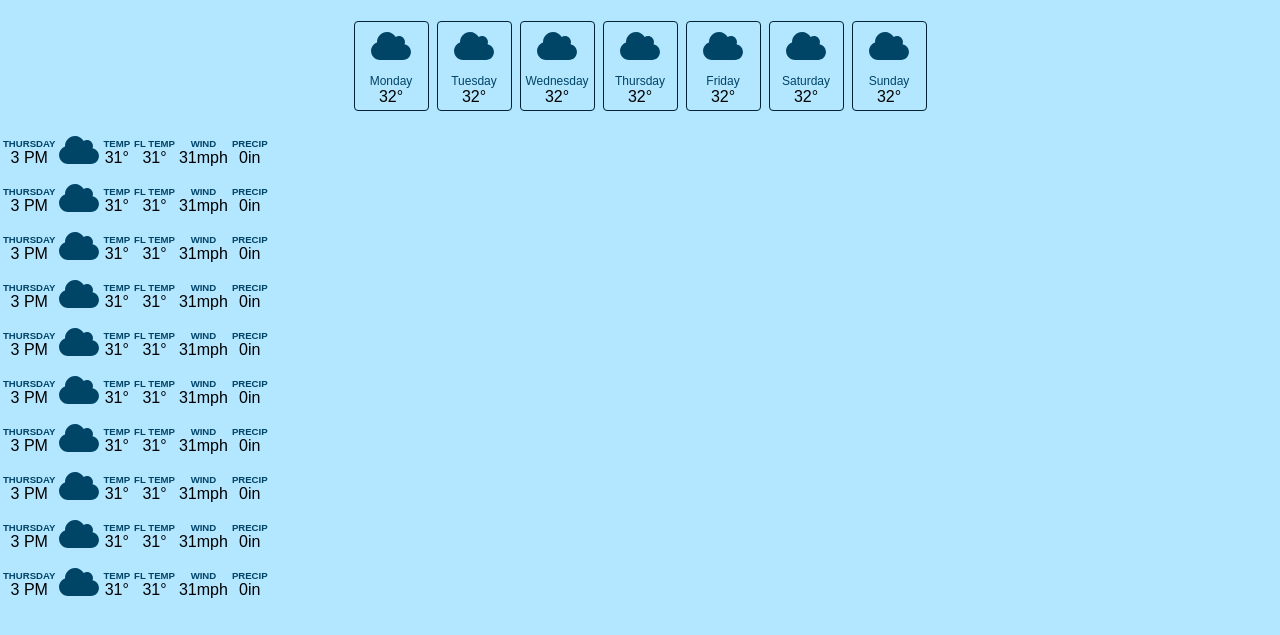
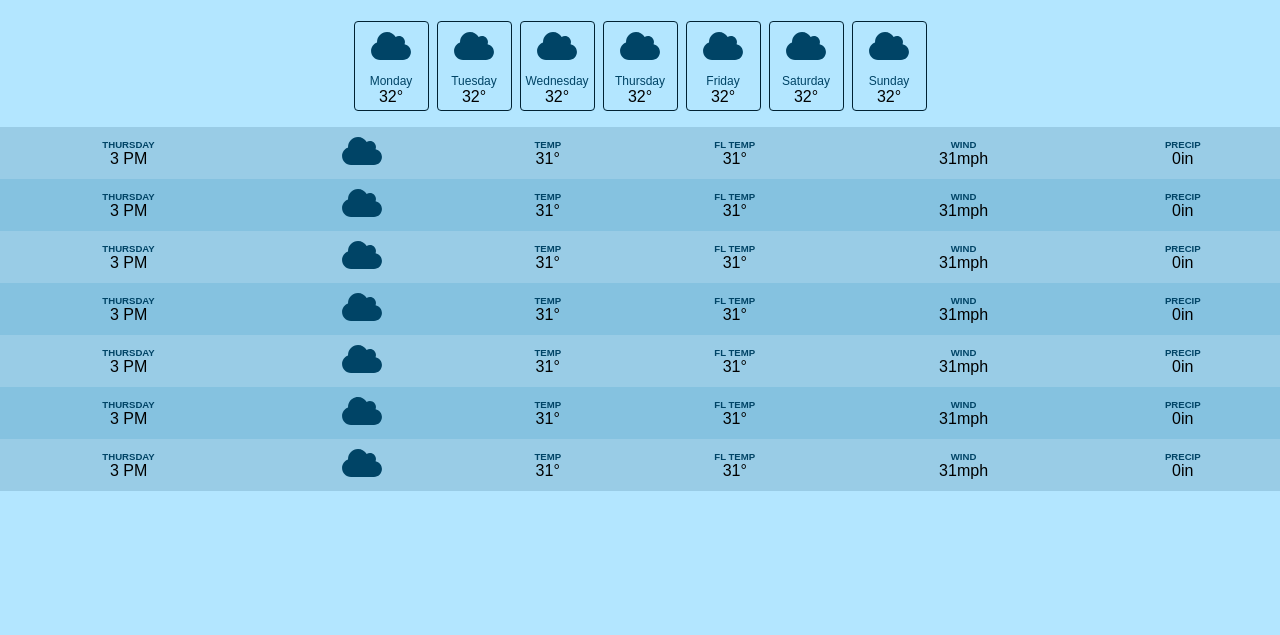
Before and after one commit to rtokala14/weather-overhaul, a website built with Vite: page index.html in a window 1280 px wide. Shown: the part 107-742 px from the top of the page. Built offline with nearby package versions, Linux system fonts and the light colour scheme.

Commit message:
Add hour section CSS

```diff
--- a/index.html
+++ b/index.html
@@ -118,8 +118,6 @@
           </div>
         </td>
       </tr>
-    </tbody>
-    <tbody data-hour-section>
       <tr class="hour-row">
         <td>
           <div class="info-group">
@@ -155,8 +153,6 @@
           </div>
         </td>
       </tr>
-    </tbody>
-    <tbody data-hour-section>
       <tr class="hour-row">
         <td>
           <div class="info-group">
@@ -192,8 +188,6 @@
           </div>
         </td>
       </tr>
-    </tbody>
-    <tbody data-hour-section>
       <tr class="hour-row">
         <td>
           <div class="info-group">
@@ -229,8 +223,6 @@
           </div>
         </td>
       </tr>
-    </tbody>
-    <tbody data-hour-section>
       <tr class="hour-row">
         <td>
           <div class="info-group">
@@ -266,8 +258,6 @@
           </div>
         </td>
       </tr>
-    </tbody>
-    <tbody data-hour-section>
       <tr class="hour-row">
         <td>
           <div class="info-group">
@@ -303,119 +293,6 @@
           </div>
         </td>
       </tr>
-    </tbody>
-    <tbody data-hour-section>
-      <tr class="hour-row">
-        <td>
-          <div class="info-group">
-            <div class="label">Thursday</div>
-            <div>3 PM</div>
-          </div>
-        </td>
-        <td>
-          <img src="icons/cloud.svg" alt="" class="weather-icon">
-        </td>
-        <td>
-          <div class="info-group">
-            <div class="label">TEMP</div>
-            <div>31&deg;</div>
-          </div>
-        </td>
-        <td>
-          <div class="info-group">
-            <div class="label">FL Temp</div>
-            <div>31&deg;</div>
-          </div>
-        </td>
-        <td>
-          <div class="info-group">
-            <div class="label">Wind</div>
-            <div><span class="vlaue-sub-info">31mph</span></div>
-          </div>
-        </td>
-        <td>
-          <div class="info-group">
-            <div class="label">Precip</div>
-            <div><span class="vlaue-sub-info">0in</span></div>
-          </div>
-        </td>
-      </tr>
-    </tbody>
-    <tbody data-hour-section>
-      <tr class="hour-row">
-        <td>
-          <div class="info-group">
-            <div class="label">Thursday</div>
-            <div>3 PM</div>
-          </div>
-        </td>
-        <td>
-          <img src="icons/cloud.svg" alt="" class="weather-icon">
-        </td>
-        <td>
-          <div class="info-group">
-            <div class="label">TEMP</div>
-            <div>31&deg;</div>
-          </div>
-        </td>
-        <td>
-          <div class="info-group">
-            <div class="label">FL Temp</div>
-            <div>31&deg;</div>
-          </div>
-        </td>
-        <td>
-          <div class="info-group">
-            <div class="label">Wind</div>
-            <div><span class="vlaue-sub-info">31mph</span></div>
-          </div>
-        </td>
-        <td>
-          <div class="info-group">
-            <div class="label">Precip</div>
-            <div><span class="vlaue-sub-info">0in</span></div>
-          </div>
-        </td>
-      </tr>
-    </tbody>
-    <tbody data-hour-section>
-      <tr class="hour-row">
-        <td>
-          <div class="info-group">
-            <div class="label">Thursday</div>
-            <div>3 PM</div>
-          </div>
-        </td>
-        <td>
-          <img src="icons/cloud.svg" alt="" class="weather-icon">
-        </td>
-        <td>
-          <div class="info-group">
-            <div class="label">TEMP</div>
-            <div>31&deg;</div>
-          </div>
-        </td>
-        <td>
-          <div class="info-group">
-            <div class="label">FL Temp</div>
-            <div>31&deg;</div>
-          </div>
-        </td>
-        <td>
-          <div class="info-group">
-            <div class="label">Wind</div>
-            <div><span class="vlaue-sub-info">31mph</span></div>
-          </div>
-        </td>
-        <td>
-          <div class="info-group">
-            <div class="label">Precip</div>
-            <div><span class="vlaue-sub-info">0in</span></div>
-          </div>
-        </td>
-      </tr>
-    </tbody>
-    <tbody data-hour-section>
       <tr class="hour-row">
         <td>
           <div class="info-group">
--- a/style.css
+++ b/style.css
@@ -96,3 +96,21 @@ header {
   color: hsl(200, 100%, 20%);
   margin-top: .5rem;
 }
+
+.hour-section {
+  width: 100%;
+  text-align: center;
+  border-spacing: 0;
+}
+
+.hour-row {
+  background-color: hsl(200, 60%, 75%);
+}
+
+.hour-row:nth-child(2n) {
+  background-color: hsl(200, 60%, 70%);
+}
+
+.hour-row > td {
+  padding: 0.25rem 0.5rem;
+}
```
